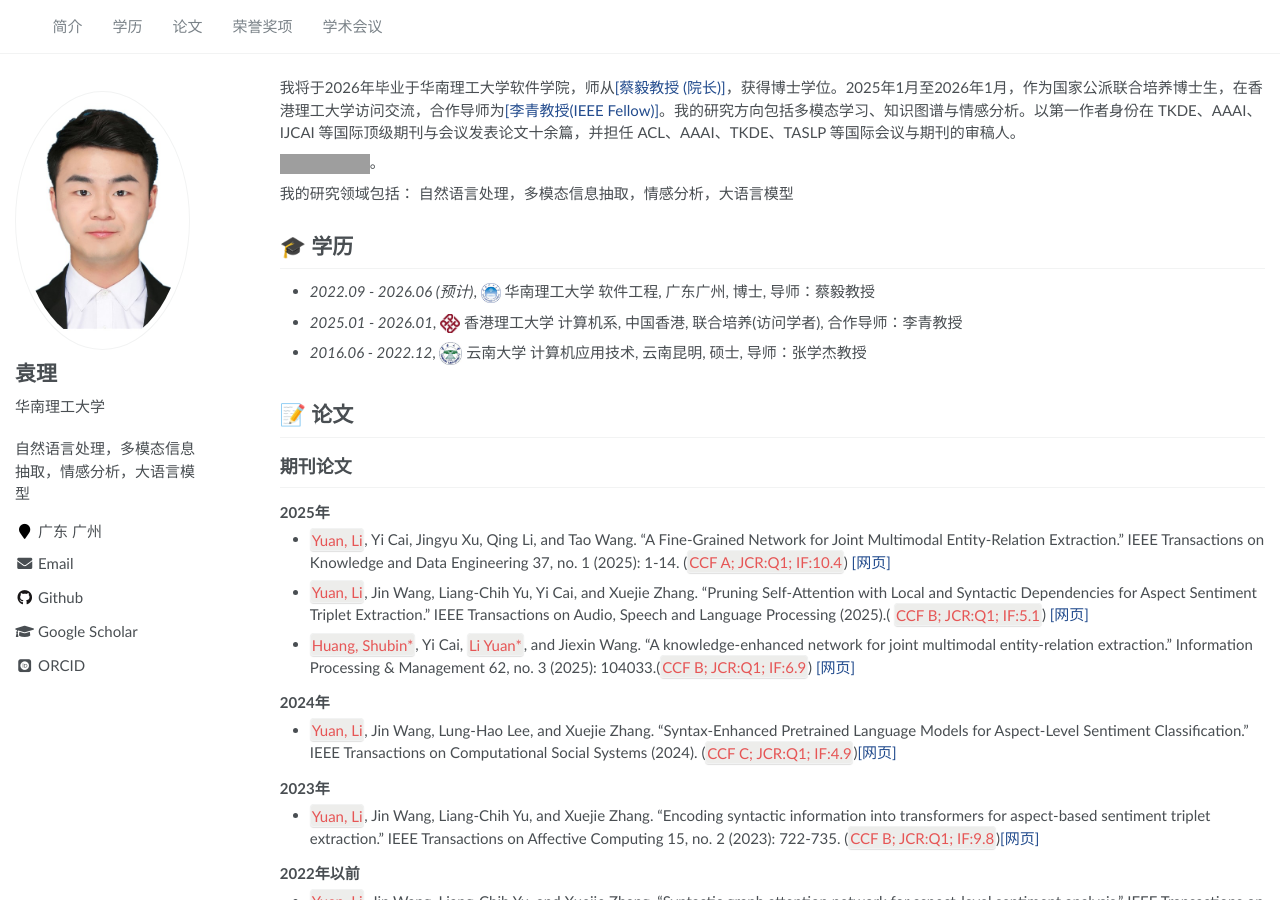
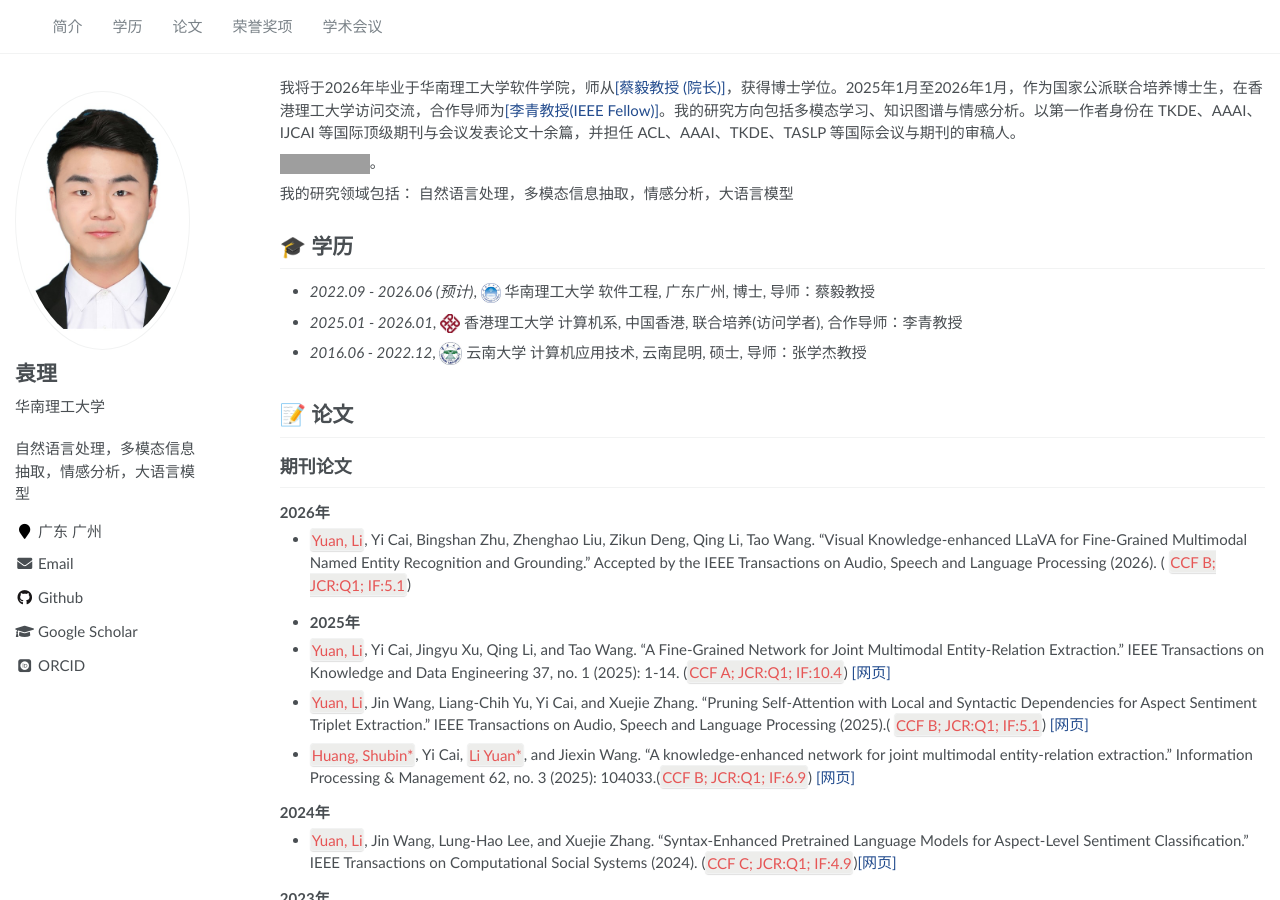
Before and after one commit to YuanLi95/YuanLi95.github.io, a Jekyll site: the page built from _pages/about.md, in a window 1280 px wide and 900 px high. Built offline with Jekyll 4.4.1, drawn with Linux system fonts in a browser that asks for light colours; some web fonts are replaced; grey boxes are pictures that could not be loaded.

Commit message:
Update about.md

```diff
--- a/_pages/about.md
+++ b/_pages/about.md
@@ -51,6 +51,9 @@ redirect_from:
 
 </div>
 </div> -->
+### 2026年
+- `Yuan, Li`, Yi Cai,  Bingshan Zhu, Zhenghao Liu, Zikun Deng, Qing Li, Tao Wang. "Visual Knowledge-enhanced LLaVA for Fine-Grained Multimodal Named Entity Recognition and Grounding." Accepted by the IEEE Transactions on Audio, Speech and Language Processing (2026). ( `CCF B;  JCR:Q1; IF:5.1`)
+-
 ### 2025年
 
 -	`Yuan, Li`, Yi Cai, Jingyu Xu, Qing Li, and Tao Wang. "A Fine-Grained Network for Joint Multimodal Entity-Relation Extraction." IEEE Transactions on Knowledge and Data Engineering 37, no. 1 (2025): 1-14. (`CCF A;  JCR:Q1; IF:10.4`)  [[网页]](https://ieeexplore.ieee.org/abstract/document/10736404)
```
